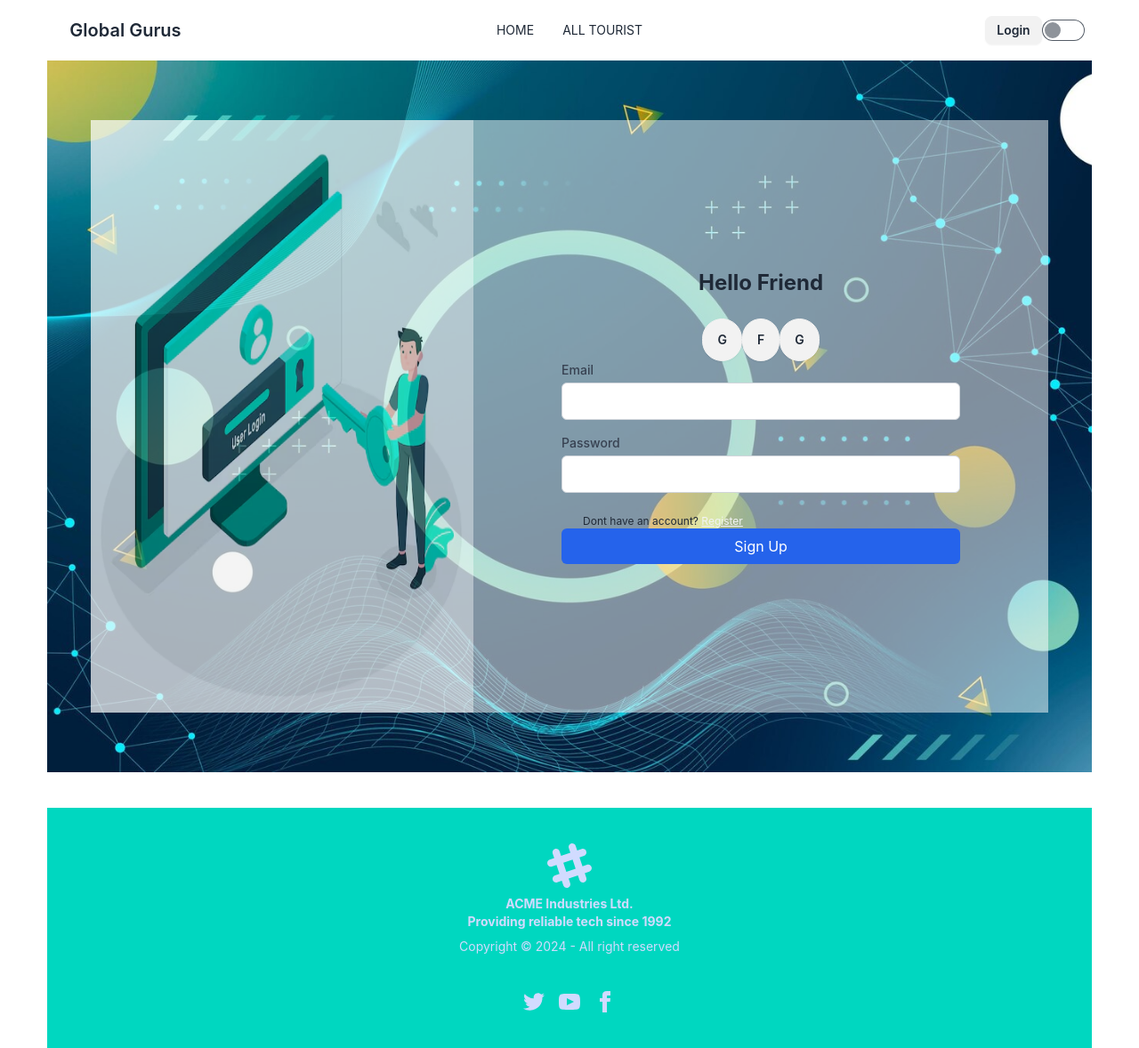
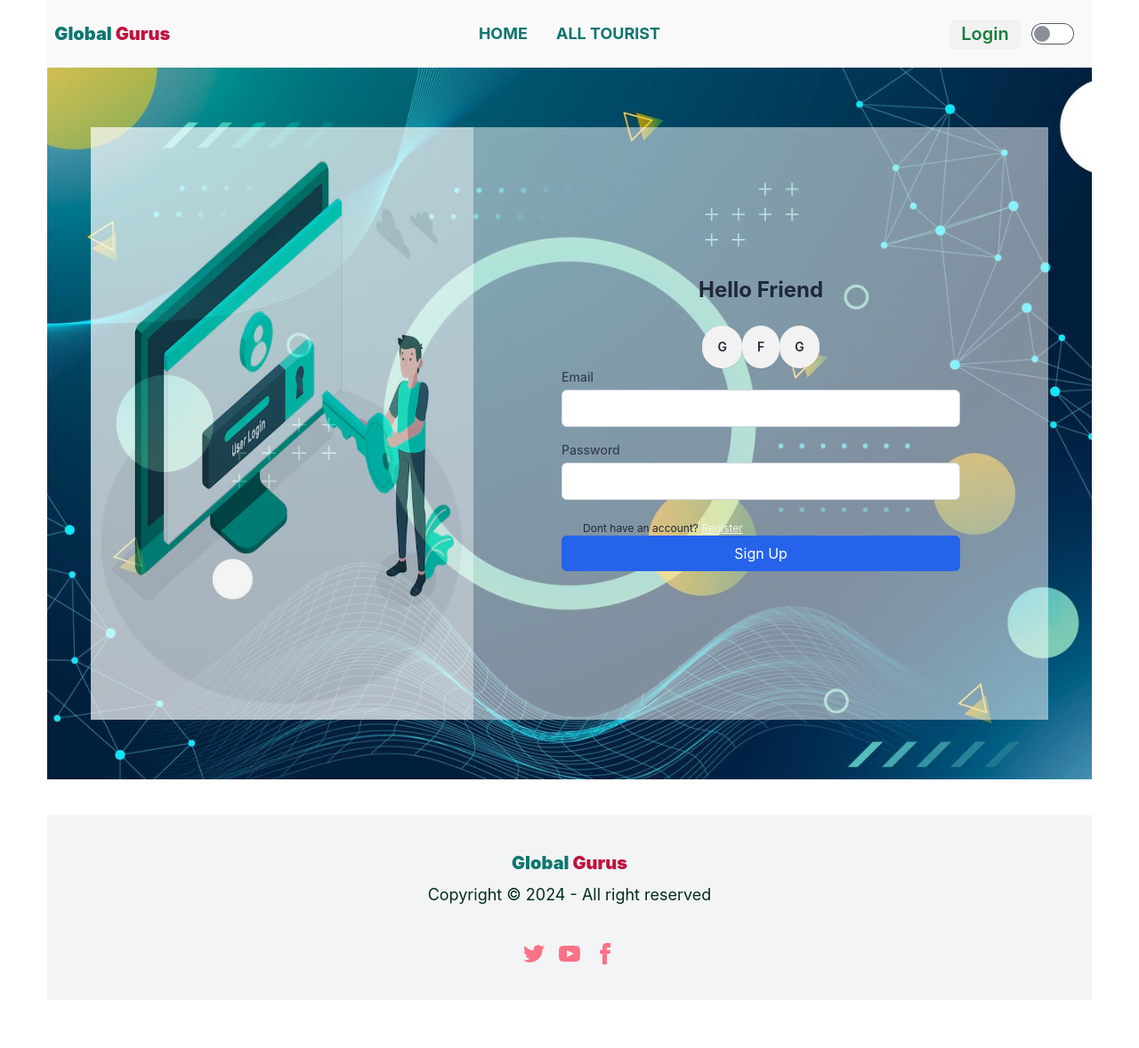
Before and after one commit to nizamuddinsangram/Global-Gurus-client-public-10, a React (Vite) app: page /login in a window 1280 px wide. Shown: the whole page at 89% size. After the commit the page ends 1124 px from the top, so only its background shows below. Built offline with nearby package versions, Linux system fonts and the light colour scheme; no server answers.

Commit message:
add a banner in my allTourist section

```diff
--- a/src/Page/AllTouristPage/AllTouristsPage.jsx
+++ b/src/Page/AllTouristPage/AllTouristsPage.jsx
@@ -1,11 +1,12 @@
 import { useState } from "react";
+import { Link } from "react-router-dom";
+import bannerImg from "../../assets/img6.jpg";
 import { useLoaderData } from "react-router-dom";
 import AllTouristsCard from "../../component/AllTouristsCard";
 const AllTouristsPage = () => {
   const data = useLoaderData();
   const [loadedData, setLoadedData] = useState(data);
 
-  console.log(loadedData);
   const handleSort = () => {
     fetch("http://localhost:7000/search")
       .then((res) => res.json())
@@ -16,10 +17,31 @@ const AllTouristsPage = () => {
 
   return (
     <div>
-      <button>
+      <section
+        className="relative flex items-center justify-center h-96 w-full"
+        style={{
+          backgroundImage: `url(${bannerImg})`,
+          backgroundSize: "cover",
+          backgroundPosition: "center",
+          backgroundRepeat: "no-repeat",
+        }}
+      >
+        <div className="bg-black bg-opacity-50 p-6 rounded-lg text-center text-white">
+          <h1 className="text-4xl font-bold">Discover All Products</h1>
+          <p className="mt-4 text-lg">
+            Explore our wide range of products, from electronics to home goods.
+          </p>
+          <Link to="/products">
+            <button className="mt-6 px-6 py-3 bg-blue-600 hover:bg-blue-700 text-white font-bold rounded-full transition-all duration-300 ease-in-out">
+              View Products
+            </button>
+          </Link>
+        </div>
+      </section>
+      <button className="mt-10 text-center flex">
         sort <span onClick={handleSort}>Ascending</span>
       </button>
-      <div className="grid grid-cols-3 gap-10 mt-14">
+      <div className="grid grid-cols-3 gap-10 ">
         {loadedData.map((data) => (
           <AllTouristsCard key={data._id} data={data}></AllTouristsCard>
         ))}
--- a/src/Page/Home/Home.jsx
+++ b/src/Page/Home/Home.jsx
@@ -38,7 +38,7 @@ const Home = () => {
             <TouristsSport key={sport._id} sport={sport}></TouristsSport>
           ))}
         </div>
-        <div></div>
+
         <CountryCard />
       </div>
     </div>
--- a/src/Page/Home/TouristsSport.jsx
+++ b/src/Page/Home/TouristsSport.jsx
@@ -3,25 +3,25 @@ const TouristsSport = ({ sport }) => {
   const { _id, image, tourist_spot_name, country_Name } = sport;
   return (
     <>
-      <div className="max-w-sm bg-white border border-gray-200 rounded-lg shadow dark:bg-gray-800 dark:border-gray-700">
+      <div className="max-w-sm pb-2 bg-white border border-gray-200 rounded-lg shadow-md hover:shadow-lg transition-shadow duration-300 ease-in-out  dark:bg-gray-800 dark:border-gray-700">
         <a href="#">
-          <img className="rounded-t-lg" src={image} alt="" />
+          <img className="rounded-t-lg h-60 w-full" src={image} alt="" />
         </a>
         <div className="p-5">
           <a href="#">
-            <h5 className="mb-2 text-2xl font-bold tracking-tight text-gray-900 dark:text-white">
-              {tourist_spot_name}
+            <h5 className="mb-2 text-2xl font-bold tracking-tight text-sky-400 dark:text-white">
+              Place: <span className="text-rose-500">{tourist_spot_name}</span>
             </h5>
           </a>
-          <p className="mb-3 font-normal text-gray-700 dark:text-gray-400">
-            {country_Name}
+          <p className="mb-6 text-lg font-semibold l text-teal-500 dark:text-gray-400">
+            Country: {country_Name}
           </p>
           <Link
             to={`/details/${_id}`}
-            className="inline-flex items-center px-3 py-2 text-sm font-medium text-center text-white bg-blue-700 rounded-lg hover:bg-blue-800 focus:ring-4 focus:outline-none focus:ring-blue-300 dark:bg-blue-600 dark:hover:bg-blue-700 dark:focus:ring-blue-800"
+            class="text-gray-900 text-base bg-gradient-to-r from-lime-200 via-lime-400 to-lime-500 hover:bg-gradient-to-br focus:ring-4 focus:outline-none focus:ring-lime-300 dark:focus:ring-lime-800 shadow-lg shadow-lime-500/50 dark:shadow-lg dark:shadow-lime-800/80 font-medium rounded-lg px-5 py-2.5 text-center me-2 mb-2"
           >
             view Details
-            <svg
+            {/* <svg
               className="rtl:rotate-180 w-3.5 h-3.5 ms-2"
               aria-hidden="true"
               xmlns="http://www.w3.org/2000/svg"
@@ -35,7 +35,7 @@ const TouristsSport = ({ sport }) => {
                 strokeWidth="2"
                 d="M1 5h12m0 0L9 1m4 4L9 9"
               />
-            </svg>
+            </svg> */}
           </Link>
         </div>
       </div>
--- a/src/component/AllTouristsCard.jsx
+++ b/src/component/AllTouristsCard.jsx
@@ -15,14 +15,14 @@ const AllTouristsCard = ({ data }) => {
       <img
         src={image} // Source for the image
         alt={`Image of ${tourist_spot_name}`}
-        className="w-full h-80 object-cover"
+        className="w-full h-60 object-cover"
       />
 
       {/* Content Section */}
       <div className="p-4">
         {/* Tourist Spot Name */}
         <h3 className="text-xl font-bold text-gray-800 mb-2">
-          {tourist_spot_name}
+          Place: {tourist_spot_name}
         </h3>
 
         {/* Tourist Spot Info */}
--- a/src/component/Footer.jsx
+++ b/src/component/Footer.jsx
@@ -1,26 +1,16 @@
 const Footer = () => {
   return (
-    <footer className="footer footer-center p-10 bg-accent mt-10 text-primary-content">
+    <footer className="footer footer-center p-10 bg-gray-100 mt-10 text-primary-content">
       <aside>
-        <svg
-          width="50"
-          height="50"
-          viewBox="0 0 24 24"
-          xmlns="http://www.w3.org/2000/svg"
-          fillRule="evenodd"
-          clipRule="evenodd"
-          className="inline-block fill-current"
-        >
-          <path d="M22.672 15.226l-2.432.811.841 2.515c.33 1.019-.209 2.127-1.23 2.456-1.15.325-2.148-.321-2.463-1.226l-.84-2.518-5.013 1.677.84 2.517c.391 1.203-.434 2.542-1.831 2.542-.88 0-1.601-.564-1.86-1.314l-.842-2.516-2.431.809c-1.135.328-2.145-.317-2.463-1.229-.329-1.018.211-2.127 1.231-2.456l2.432-.809-1.621-4.823-2.432.808c-1.355.384-2.558-.59-2.558-1.839 0-.817.509-1.582 1.327-1.846l2.433-.809-.842-2.515c-.33-1.02.211-2.129 1.232-2.458 1.02-.329 2.13.209 2.461 1.229l.842 2.515 5.011-1.677-.839-2.517c-.403-1.238.484-2.553 1.843-2.553.819 0 1.585.509 1.85 1.326l.841 2.517 2.431-.81c1.02-.33 2.131.211 2.461 1.229.332 1.018-.21 2.126-1.23 2.456l-2.433.809 1.622 4.823 2.433-.809c1.242-.401 2.557.484 2.557 1.838 0 .819-.51 1.583-1.328 1.847m-8.992-6.428l-5.01 1.675 1.619 4.828 5.011-1.674-1.62-4.829z"></path>
-        </svg>
-        <p className="font-bold">
-          ACME Industries Ltd. <br />
-          Providing reliable tech since 1992
+        <a className="text-teal-700 font-black text-xl">
+          Global <span className="text-rose-700">Gurus</span>
+        </a>
+        <p className="text-green-950 text-lg">
+          Copyright © 2024 - All right reserved
         </p>
-        <p>Copyright © 2024 - All right reserved</p>
       </aside>
       <nav>
-        <div className="grid grid-flow-col gap-4">
+        <div className="grid grid-flow-col gap-4 text-rose-400">
           <a>
             <svg
               xmlns="http://www.w3.org/2000/svg"
--- a/src/component/Navbar.jsx
+++ b/src/component/Navbar.jsx
@@ -23,7 +23,7 @@ const Navbar = () => {
   };
   return (
     <>
-      <div className="navbar   bg-opacity-50 bg-base-100">
+      <div className="navbar   bg-opacity-50 bg-gray-100">
         <div className="navbar-start">
           <div className="dropdown">
             <div tabIndex={0} role="button" className="btn btn-ghost lg:hidden">
@@ -88,7 +88,9 @@ const Navbar = () => {
               </li>
             </ul>
           </div>
-          <a className="btn btn-ghost text-xl">Global Gurus</a>
+          <a className="text-teal-700 font-black text-xl">
+            Global <span className="text-rose-700">Gurus</span>
+          </a>
         </div>
         <div className="navbar-center hidden lg:flex">
           <ul className="menu menu-horizontal px-1">
@@ -96,7 +98,9 @@ const Navbar = () => {
               <NavLink
                 to="/"
                 className={({ isActive }) =>
-                  isActive ? "text-blue-600 font-semibold underline" : ""
+                  isActive
+                    ? "text-rose-500 text-lg font-bold  underline"
+                    : "text-teal-700 font-bold text-lg"
                 }
               >
                 HOME
@@ -106,7 +110,9 @@ const Navbar = () => {
               <NavLink
                 to="/allTourists"
                 className={({ isActive }) =>
-                  isActive ? "text-blue-600 font-semibold underline" : ""
+                  isActive
+                    ? "text-rose-500 text-lg font-bold underline"
+                    : "text-teal-700 font-bold text-lg"
                 }
               >
                 ALL TOURIST
@@ -117,10 +123,12 @@ const Navbar = () => {
                 <NavLink
                   to="/addTourist"
                   className={({ isActive }) =>
-                    isActive ? "text-blue-600 font-semibold underline" : ""
+                    isActive
+                      ? "text-rose-500 text-lg font-bold bg-blue-100 rounded p-1"
+                      : "text-teal-700 font-bold text-lg"
                   }
                 >
-                  AddTourist
+                  ADD TOURIST
                 </NavLink>
               </li>
             )}
@@ -129,7 +137,9 @@ const Navbar = () => {
                 <NavLink
                   to="/myList"
                   className={({ isActive }) =>
-                    isActive ? "text-blue-600 font-semibold underline" : ""
+                    isActive
+                      ? "text-rose-500 text-lg font-bold underline"
+                      : "text-teal-700 font-bold text-lg"
                   }
                 >
                   MY LIST
@@ -145,21 +155,21 @@ const Navbar = () => {
                 src={user?.photoURL}
                 alt="img"
                 title={user?.displayName}
-                className="w-10 h-10 rounded-full object-cover"
+                className="w-10 mx-2 h-10 rounded-full object-cover"
               />
-              <button className="btn btn-sm" onClick={handleLogOut}>
+              <button className="btn btn-sm text-xl" onClick={handleLogOut}>
                 logOut
               </button>
             </>
           ) : (
-            <Link to="/login" className="btn btn-sm">
+            <Link to="/login" className="btn text-xl text-green-700 btn-sm">
               Login
             </Link>
           )}
           <input
             onChange={handleToggle}
             type="checkbox"
-            className="toggle theme-controller"
+            className="toggle mx-3 theme-controller"
           />
         </div>
       </div>
```
Also changed, not shown: src/component/CountryCard.jsx (+28 -8 lines).
